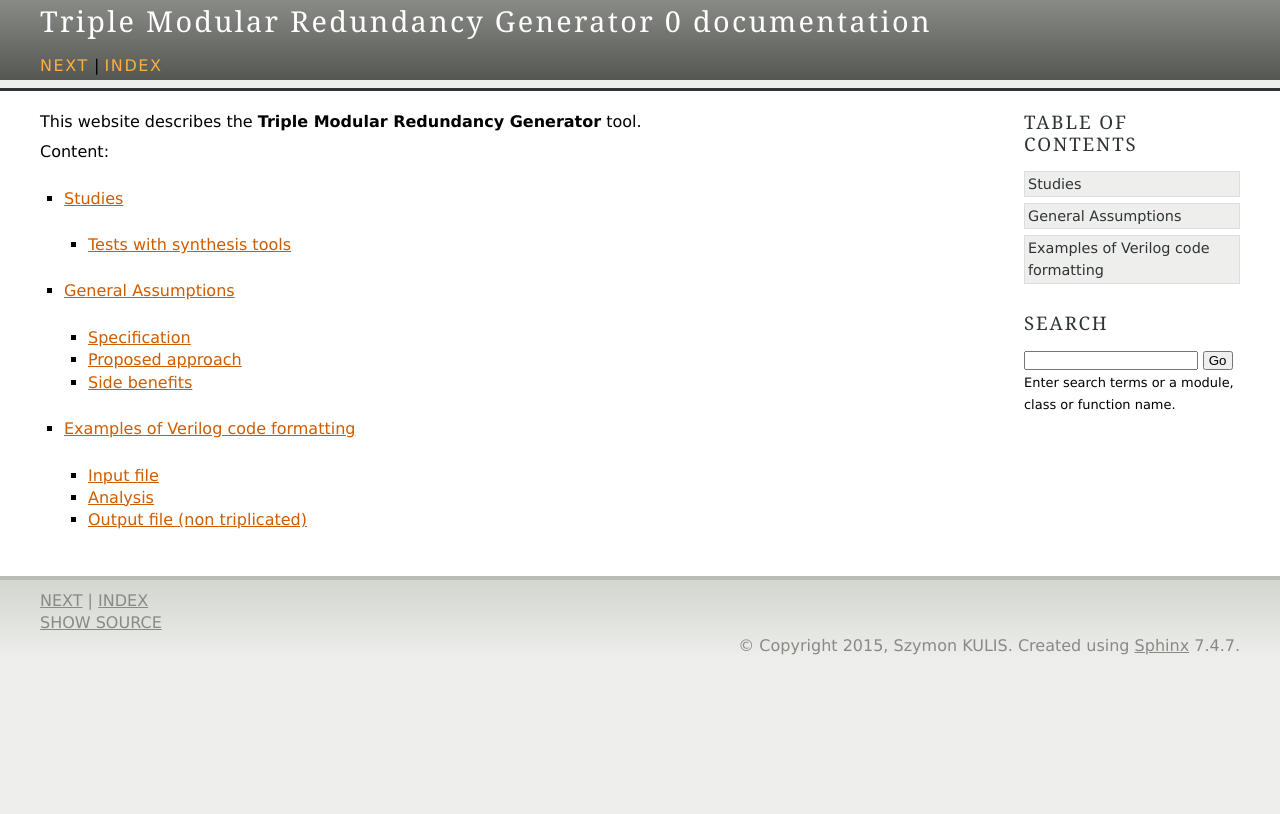
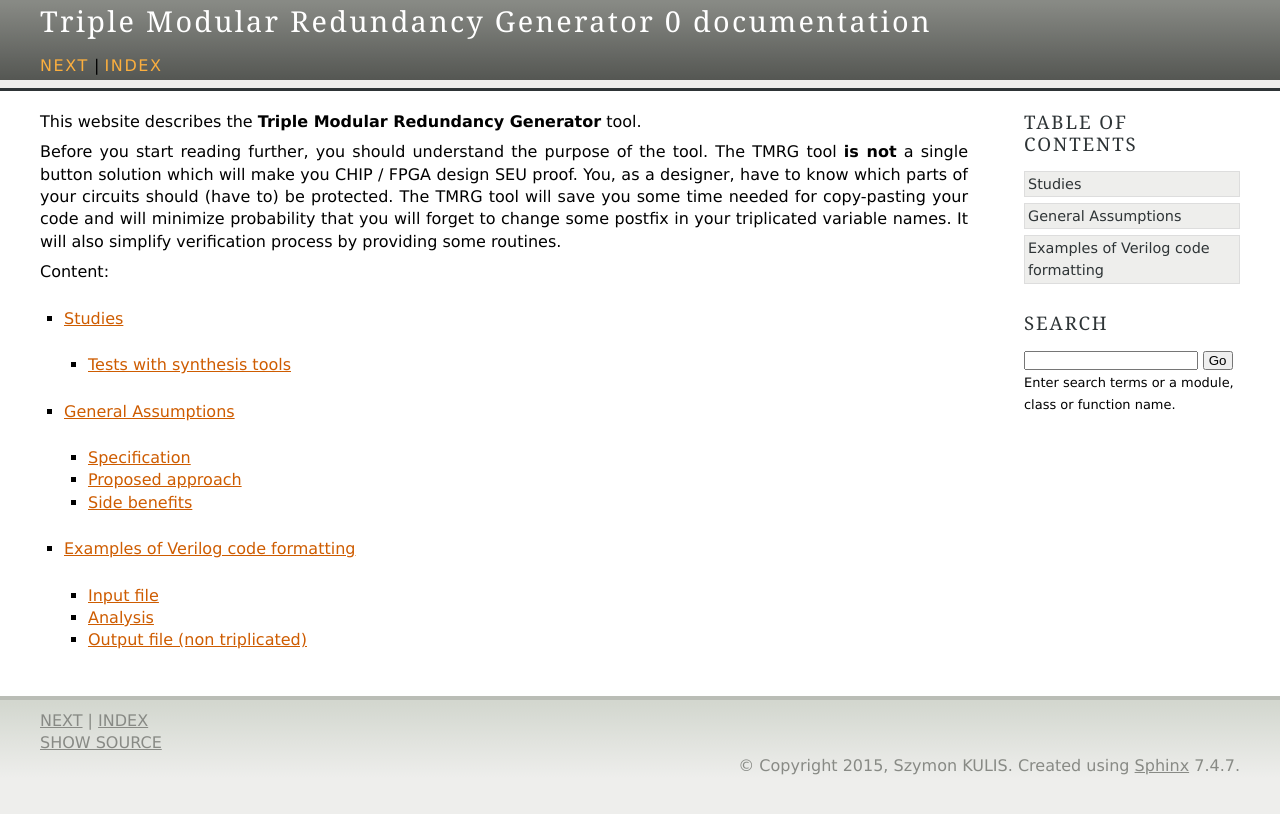
Before and after one commit to rlf-arlut/tmrg, a Sphinx documentation site: the page built from doc/source/index.rst, in a window 1280 px wide. Shown: the top 814 px of the page. Built offline with Sphinx 7.4.7, drawn with Linux system fonts in a browser that asks for light colours.

Commit message:
[doc] introduction updated

```diff
--- a/doc/source/index.rst
+++ b/doc/source/index.rst
@@ -1,5 +1,10 @@
 This website describes the **Triple Modular Redundancy Generator** tool.
 
+Before you start reading further, you should understand the purpose of the tool.
+The TMRG tool **is not** a single button solution which will make you CHIP / FPGA design SEU proof.
+You, as a designer, have to know which parts of your circuits should (have to) be protected.
+The TMRG tool will save you some time needed for copy-pasting your code and will minimize probability that you will forget to change some postfix in your triplicated variable names.
+It will also simplify verification process by providing some routines.
 
 Content:
 
```
